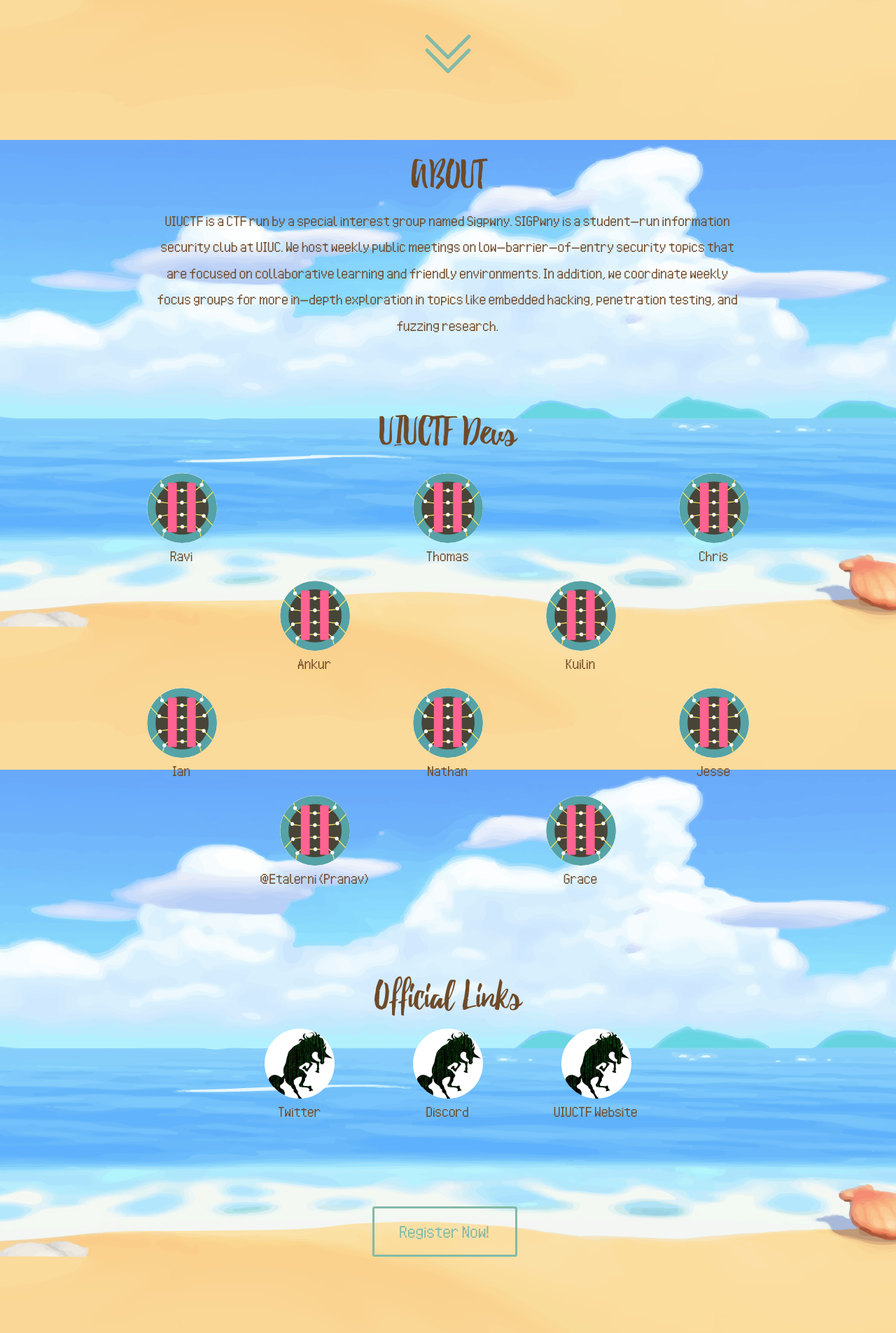
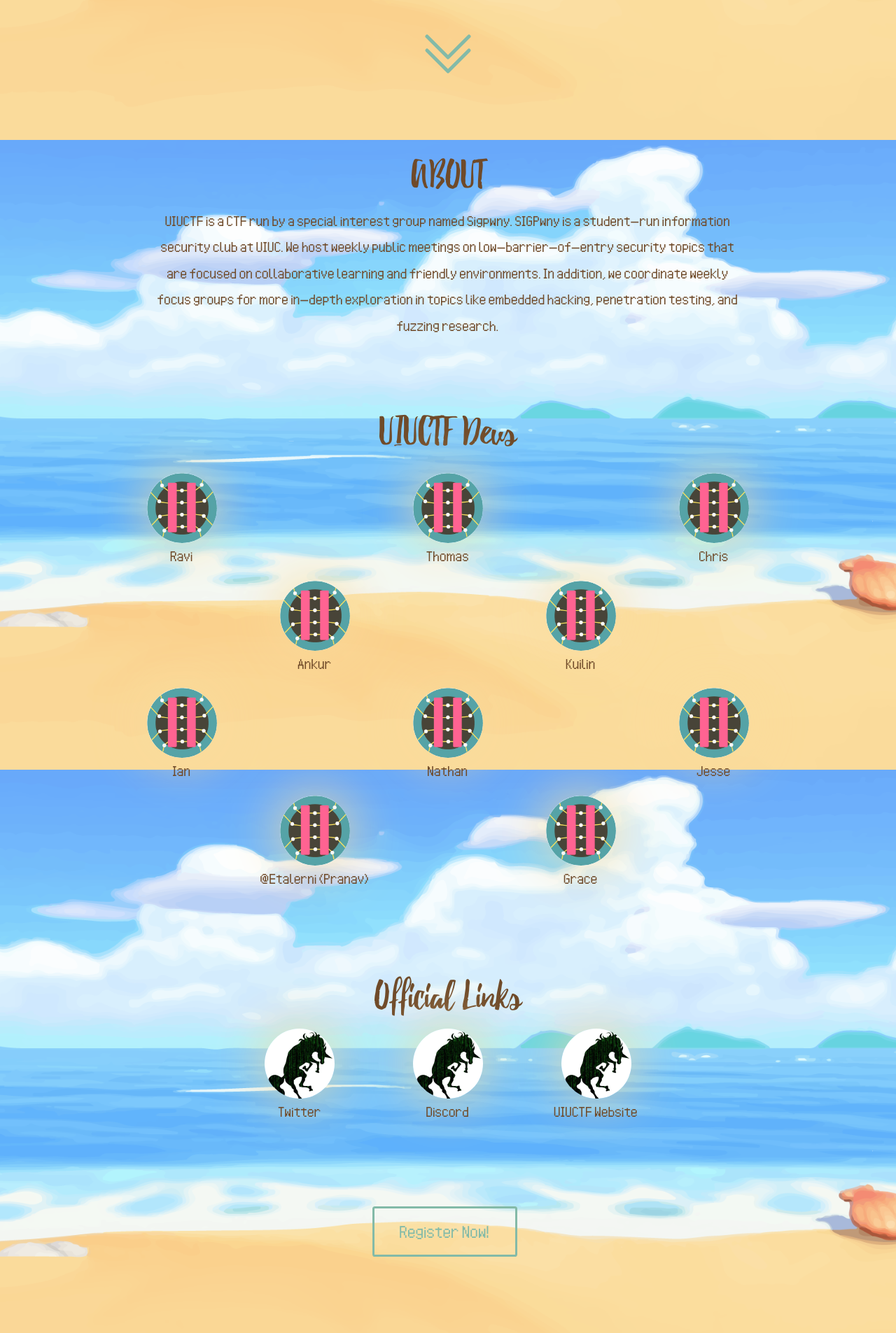
Before and after one commit to sigpwny/sigpwny.github.io-archive, a Jekyll site: the page uiuctf.html, which Jekyll copies as it is, in a window 1280 px wide. Shown: the part 700-2605 px from the top of the page at 70% size. Built offline with Jekyll 4.4.1, drawn with Linux system fonts in a browser that asks for light colours; nearby versions of some CDN libraries.

Commit message:
improved aesthetics

```diff
--- a/css/uiuctf.css
+++ b/css/uiuctf.css
@@ -1,3 +1,4 @@
+/* Hex Color #fbdc9c */
 html {
 	margin-left: 10px;
 	margin-right: 10px;
@@ -123,6 +124,7 @@
 	display: block;
 	margin-left: auto;
 	margin-right: auto;
+	box-shadow: 0px 0px 80px rgba(251,220,156);
 }
 
 .ml5 {
--- a/uiuctf.html
+++ b/uiuctf.html
@@ -17,7 +17,6 @@
 
     </head>
     <body>
-        <!-- Hex Color #fbdc9c -->
         <script>
             AOS.init();
         </script>
@@ -52,11 +51,11 @@
             </div>
         </div>
 
-        <div data-aos="fade-up"
+            <div class='title'><h2>UIUCTF Devs</h2></div>
+            <div class="container devdesc">
+                <div data-aos="fade-up"
         data-aos-anchor-placement="top-bottom"
         data-aos-offset="300">
-            <div class='title'><h2>UIUCTF Devs</h2></div>
-            <div class="container devdesc">
                 <div class='row'>
 
                     <div class="profile col-md-4">
@@ -123,8 +126,7 @@
                     </div>
                 </div>
             </div>
-        </div>
-
+            </div>
         <div data-aos="fade-up"
         data-aos-anchor-placement="top-bottom"
         data-aos-offset="300">
```
Also changed, not shown: other parts of uiuctf.html (+4 -0 lines).
